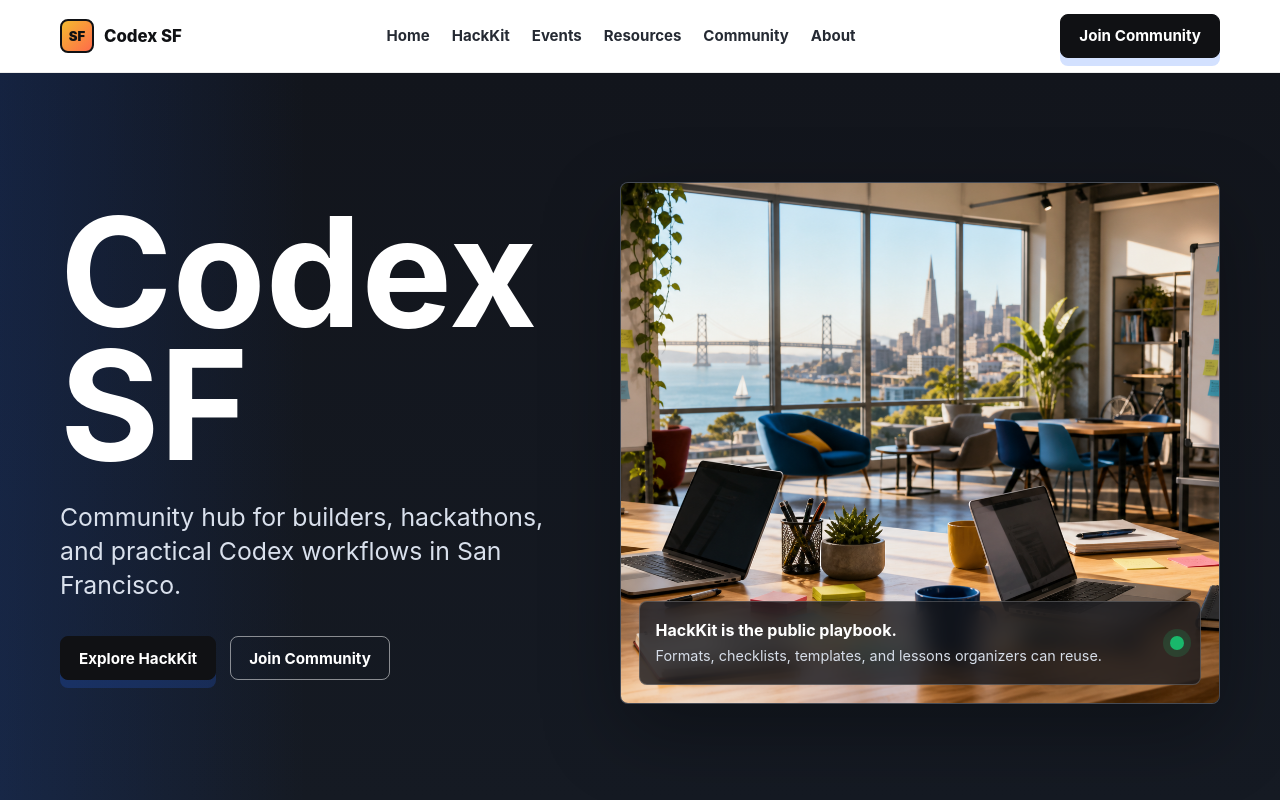
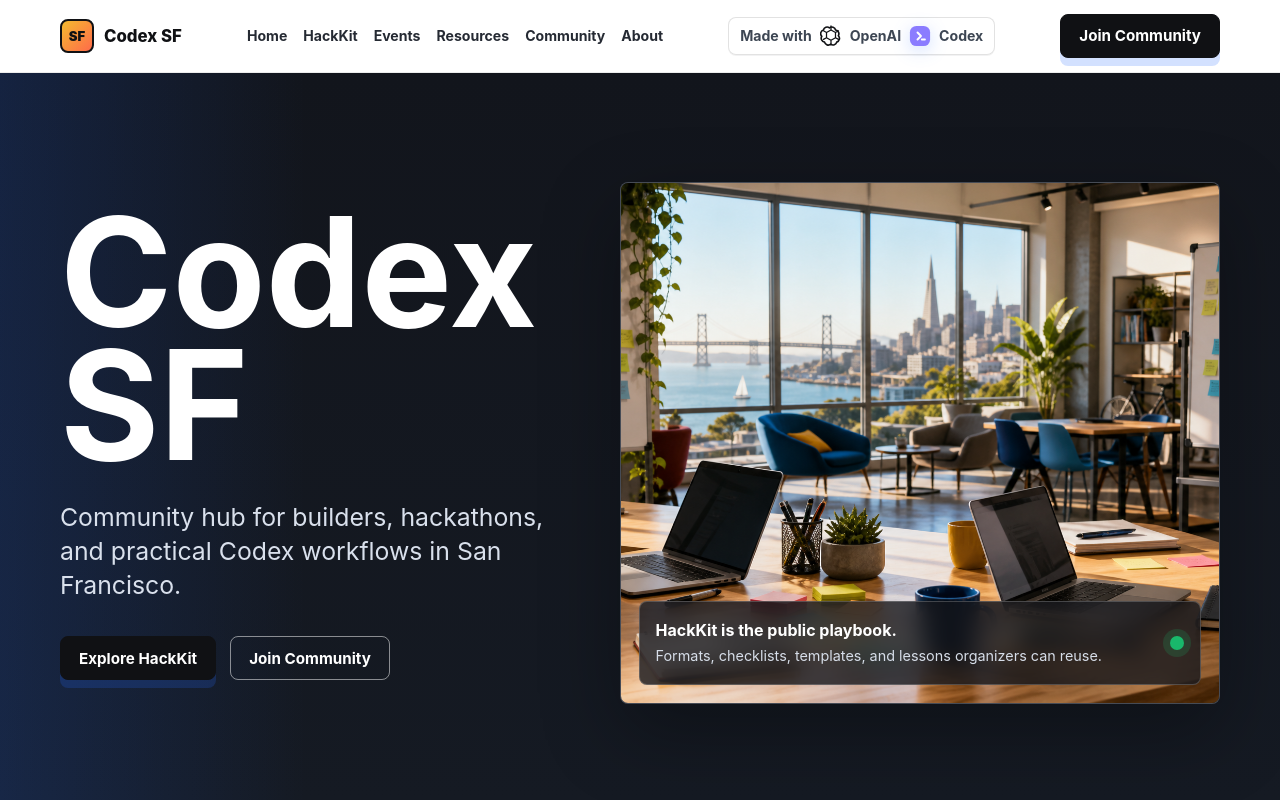
Before and after one commit to TatianaSF/codexsf-site, a Next.js app: page / in a window 1280 px wide. Shown: the top 800 px of the page. Built offline with nearby package versions, Linux system fonts and the light colour scheme.

Commit message:
Add Codex badge and mobile navigation

```diff
--- a/app/globals.css
+++ b/app/globals.css
@@ -55,16 +55,23 @@
   display: flex;
   align-items: center;
   justify-content: space-between;
-  gap: 28px;
+  gap: 18px;
   width: min(100% - 32px, var(--max));
   margin: 0 auto;
   min-height: 72px;
+}
+
+.nav-primary-row {
+  display: flex;
+  align-items: center;
+  justify-content: space-between;
 }
 
 .brand {
   display: inline-flex;
   align-items: center;
   gap: 10px;
+  flex: 0 0 auto;
   font-weight: 800;
   font-size: 1.05rem;
 }
@@ -85,9 +92,9 @@
 .nav-links {
   display: flex;
   align-items: center;
-  gap: 22px;
+  gap: 16px;
   color: #252a33;
-  font-size: 0.94rem;
+  font-size: 0.88rem;
   font-weight: 650;
 }
 
@@ -98,6 +105,71 @@
 .nav-links a:hover,
 .footer-links a:hover {
   color: var(--blue);
+}
+
+.made-with-signature {
+  display: inline-flex;
+  flex: 0 0 auto;
+  align-items: center;
+  gap: 8px;
+  min-height: 38px;
+  padding: 0 11px;
+  border: 1px solid rgba(16, 17, 20, 0.12);
+  border-radius: 8px;
+  background: rgba(255, 255, 255, 0.76);
+  color: #3d4653;
+  font-size: 0.88rem;
+  font-weight: 720;
+  box-shadow: 0 1px 0 rgba(16, 17, 20, 0.05);
+  white-space: nowrap;
+}
+
+.signature-icon {
+  display: block;
+  flex: 0 0 auto;
+  width: 22px;
+  height: 22px;
+}
+
+.openai-icon {
+  color: var(--ink);
+}
+
+.codex-icon {
+  border-radius: 7px;
+  filter: drop-shadow(0 4px 9px rgba(36, 107, 254, 0.22));
+}
+
+.mobile-menu-button {
+  display: none;
+  width: 44px;
+  height: 44px;
+  place-items: center;
+  border: 1px solid rgba(16, 17, 20, 0.14);
+  border-radius: 8px;
+  background: #fff;
+  color: var(--ink);
+  cursor: pointer;
+}
+
+.mobile-menu-button:focus-visible,
+.mobile-nav-links a:focus-visible,
+.nav-links a:focus-visible,
+.brand:focus-visible,
+.made-with-signature:focus-visible,
+.nav-cta:focus-visible,
+.button:focus-visible {
+  outline: 3px solid rgba(36, 107, 254, 0.26);
+  outline-offset: 3px;
+}
+
+.menu-icon {
+  width: 24px;
+  height: 24px;
+}
+
+.mobile-menu {
+  display: none;
 }
 
 .nav-cta,
@@ -561,19 +633,93 @@
 
 @media (max-width: 960px) {
   .nav-shell {
-    align-items: flex-start;
-    flex-direction: column;
-    padding: 16px 0;
+    display: grid;
+    grid-template-columns: 1fr;
+    gap: 12px;
+    padding: 12px 0;
   }
 
-  .nav-links {
+  .nav-primary-row {
     width: 100%;
-    overflow-x: auto;
-    padding-bottom: 2px;
+  }
+
+  .desktop-nav {
+    display: none;
+  }
+
+  .mobile-menu-button {
+    display: grid;
+  }
+
+  .made-with-signature {
+    justify-self: start;
+    min-height: 34px;
+    gap: 7px;
+    padding: 0 10px;
+    font-size: 0.82rem;
+  }
+
+  .signature-icon {
+    width: 20px;
+    height: 20px;
   }
 
   .nav-cta {
     display: none;
+  }
+
+  .mobile-menu {
+    display: grid;
+    max-height: 0;
+    overflow: hidden;
+    border: 0 solid transparent;
+    opacity: 0;
+    transform: translateY(-4px);
+    pointer-events: none;
+    transition:
+      max-height 180ms ease,
+      opacity 180ms ease,
+      transform 180ms ease,
+      border-color 180ms ease,
+      padding 180ms ease;
+  }
+
+  .nav-shell[data-menu-open="true"] .mobile-menu {
+    max-height: 560px;
+    padding: 10px;
+    border: 1px solid var(--line);
+    border-radius: 8px;
+    background: #fff;
+    box-shadow: 0 18px 40px rgba(16, 17, 20, 0.12);
+    opacity: 1;
+    transform: translateY(0);
+    pointer-events: auto;
+  }
+
+  .mobile-nav-links {
+    display: grid;
+    gap: 4px;
+    overflow: hidden;
+  }
+
+  .mobile-nav-links a {
+    display: flex;
+    align-items: center;
+    min-height: 44px;
+    padding: 0 12px;
+    border-radius: 8px;
+    color: #252a33;
+    font-weight: 760;
+  }
+
+  .mobile-nav-links a:hover {
+    background: var(--panel);
+    color: var(--blue);
+  }
+
+  .mobile-menu-cta {
+    width: 100%;
+    margin-top: 10px;
   }
 
   .hero-inner,
--- a/app/layout.tsx
+++ b/app/layout.tsx
@@ -27,7 +27,7 @@
   children: React.ReactNode;
 }>) {
   return (
-    <html lang="en">
+    <html lang="en" data-scroll-behavior="smooth">
       <body>
         <SiteHeader />
         <main>{children}</main>
--- a/components/SiteHeader.tsx
+++ b/components/SiteHeader.tsx
@@ -1,4 +1,7 @@
+"use client";
+
 import Link from "next/link";
+import { useEffect, useState } from "react";
 
 const navItems = [
   ["Home", "/"],
@@ -9,24 +12,173 @@
   ["About", "/about"]
 ] as const;
 
+function OpenAIIcon() {
+  return (
+    <svg
+      aria-hidden="true"
+      className="signature-icon openai-icon"
+      viewBox="0 0 24 24"
+    >
+      <path
+        d="M10.3 3.1a4.2 4.2 0 0 1 6.7 2.3 4.23 4.23 0 0 1 3.02 6.3 4.2 4.2 0 0 1-1.76 6.96 4.2 4.2 0 0 1-6.55 2.29 4.2 4.2 0 0 1-6.74-2.28 4.2 4.2 0 0 1-3.03-6.35 4.2 4.2 0 0 1 1.77-6.95 4.2 4.2 0 0 1 6.59-2.27Z"
+        fill="none"
+        stroke="currentColor"
+        strokeLinecap="round"
+        strokeLinejoin="round"
+        strokeWidth="1.8"
+      />
+      <path
+        d="m7.1 8.2 4.9-2.82 4.9 2.82v5.62L12 16.65l-4.9-2.83V8.2Zm4.9 8.45V21m4.9-7.18 3.3 1.9M16.9 8.2l3.3-1.9M7.1 8.2 3.8 6.3m3.3 7.52-3.3 1.9M12 5.38V1"
+        fill="none"
+        stroke="currentColor"
+        strokeLinecap="round"
+        strokeLinejoin="round"
+        strokeWidth="1.35"
+      />
+    </svg>
+  );
+}
+
+function CodexIcon() {
+  return (
+    <svg
+      aria-hidden="true"
+      className="signature-icon codex-icon"
+      viewBox="0 0 24 24"
+    >
+      <defs>
+        <linearGradient id="codexIconGradient" x1="3" x2="21" y1="4" y2="20">
+          <stop offset="0" stopColor="#8b7cff" />
+          <stop offset="1" stopColor="#246bfe" />
+        </linearGradient>
+      </defs>
+      <rect
+        width="22"
+        height="22"
+        x="1"
+        y="1"
+        fill="url(#codexIconGradient)"
+        rx="7"
+      />
+      <path
+        d="m9.3 8.2 3.75 3.8-3.75 3.8M14 15.9h3.35"
+        fill="none"
+        stroke="#fff"
+        strokeLinecap="round"
+        strokeLinejoin="round"
+        strokeWidth="2.1"
+      />
+    </svg>
+  );
+}
+
+function MadeWithSignature() {
+  return (
+    <div className="made-with-signature" aria-label="Made with OpenAI Codex">
+      <span>Made with</span>
+      <OpenAIIcon />
+      <span>OpenAI</span>
+      <CodexIcon />
+      <span>Codex</span>
+    </div>
+  );
+}
+
+function MenuIcon({ open }: { open: boolean }) {
+  return (
+    <svg aria-hidden="true" className="menu-icon" viewBox="0 0 24 24">
+      {open ? (
+        <path
+          d="m6.5 6.5 11 11m0-11-11 11"
+          fill="none"
+          stroke="currentColor"
+          strokeLinecap="round"
+          strokeWidth="2"
+        />
+      ) : (
+        <path
+          d="M4.5 7h15M4.5 12h15M4.5 17h15"
+          fill="none"
+          stroke="currentColor"
+          strokeLinecap="round"
+          strokeWidth="2"
+        />
+      )}
+    </svg>
+  );
+}
+
 export function SiteHeader() {
+  const [menuOpen, setMenuOpen] = useState(false);
+
+  useEffect(() => {
+    const closeOnEscape = (event: KeyboardEvent) => {
+      if (event.key === "Escape") {
+        setMenuOpen(false);
+      }
+    };
+
+    window.addEventListener("keydown", closeOnEscape);
+
+    return () => {
+      window.removeEventListener("keydown", closeOnEscape);
+    };
+  }, []);
+
+  const closeMenu = () => setMenuOpen(false);
+
   return (
     <header className="site-header">
-      <div className="nav-shell">
-        <Link className="brand" href="/">
-          <span className="brand-mark">SF</span>
-          <span>Codex SF</span>
-        </Link>
-        <nav className="nav-links" aria-label="Main menu">
+      <div className="nav-shell" data-menu-open={menuOpen}>
+        <div className="nav-primary-row">
+          <Link className="brand" href="/" onClick={closeMenu}>
+            <span className="brand-mark">SF</span>
+            <span>Codex SF</span>
+          </Link>
+          <button
+            aria-controls="mobile-menu"
+            aria-expanded={menuOpen}
+            aria-label={menuOpen ? "Close main menu" : "Open main menu"}
+            className="mobile-menu-button"
+            type="button"
+            onClick={() => setMenuOpen((open) => !open)}
+          >
+            <MenuIcon open={menuOpen} />
+          </button>
+        </div>
+        <nav className="nav-links desktop-nav" aria-label="Main menu">
           {navItems.map(([label, href]) => (
             <Link key={href} href={href}>
               {label}
             </Link>
           ))}
         </nav>
+        <MadeWithSignature />
         <Link className="nav-cta" href="/community">
           Join Community
         </Link>
+        <div className="mobile-menu" id="mobile-menu" aria-hidden={!menuOpen}>
+          <nav className="mobile-nav-links" aria-label="Mobile main menu">
+            {navItems.map(([label, href]) => (
+              <Link
+                key={href}
+                href={href}
+                tabIndex={menuOpen ? 0 : -1}
+                onClick={closeMenu}
+              >
+                {label}
+              </Link>
+            ))}
+          </nav>
+          <Link
+            className="button primary mobile-menu-cta"
+            href="/community"
+            tabIndex={menuOpen ? 0 : -1}
+            onClick={closeMenu}
+          >
+            Join Community
+          </Link>
+        </div>
       </div>
     </header>
   );
```
